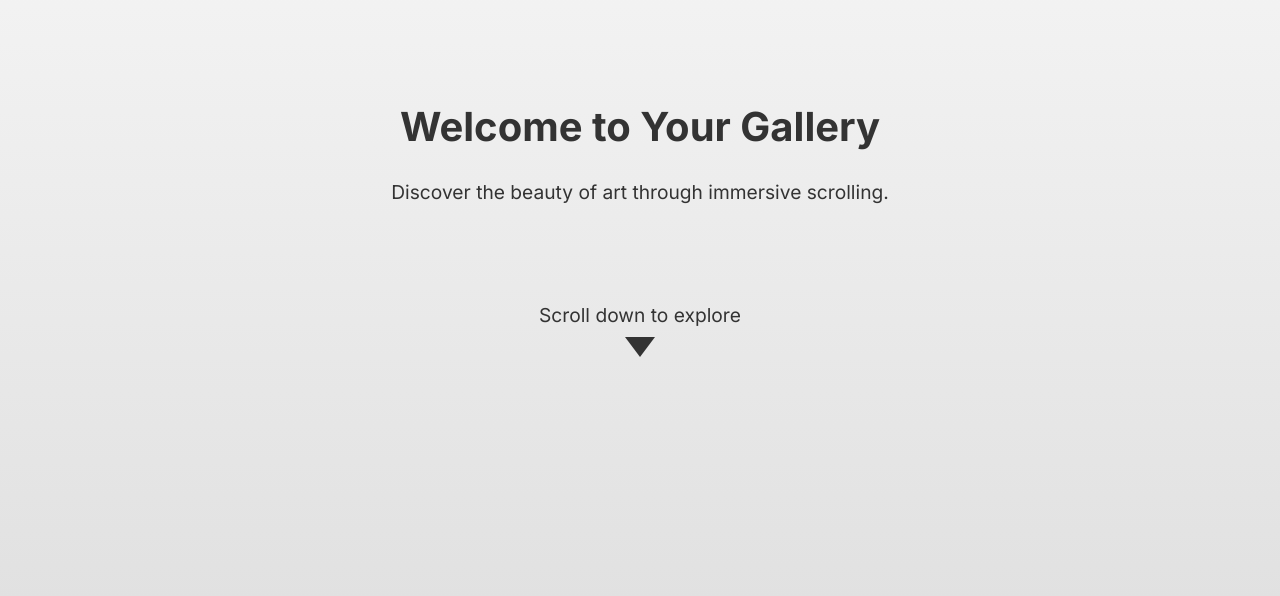
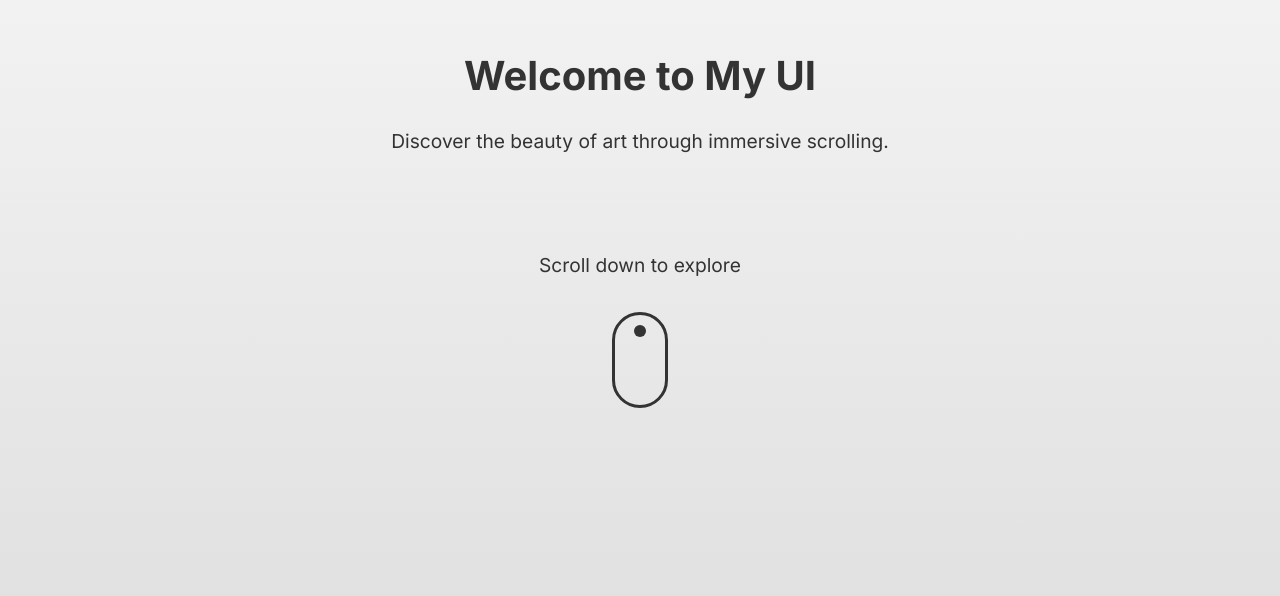
Before and after one commit to priyadarshss/My-UI, a Next.js app: page /gallery in a window 1280 px wide. Shown: the part 204-800 px from the top of the page. Built offline with nearby package versions, Linux system fonts and the light colour scheme; grey boxes are pictures that could not be loaded.

Commit message:
refactor: add gallery to landing

```diff
--- a/src/app/gallery/page.js
+++ b/src/app/gallery/page.js
@@ -60,11 +60,11 @@ export default function Home() {
   return (
     <main className={styles.main}>
       <div className={styles.intro}>
-        <h1>Welcome to Your Gallery</h1>
+        <h1>Welcome to My UI</h1>
         <p>Discover the beauty of art through immersive scrolling.</p>
         <div className={styles.scrollIndicator}>
           <span>Scroll down to explore</span>
-          <div className={styles.arrow}></div>
+          <div className={styles.mouse}></div>
         </div>
       </div>
       {/* <div className={styles.spacer}></div> */}
@@ -78,6 +78,8 @@ export default function Home() {
       <div className={styles.additionalContent}>
         <h2>Explore Beyond the Art</h2>
         <p>Immerse yourself in a journey that goes beyond the canvas.</p>
+        <h3 style={{marginTop: '100px'}}>Keep scrolling </h3>
+        <div className={styles.scroll} />
       </div>
     </main>
   )
--- a/src/app/gallery/page.module.scss
+++ b/src/app/gallery/page.module.scss
@@ -1,5 +1,5 @@
 .main {
-  height: 100vh;
+  height: 100%;
 
   .intro {
     display: flex;
@@ -30,14 +30,6 @@
       span {
         font-size: 1.2em;
         margin-bottom: 10px;
-      }
-
-      .arrow {
-        width: 0;
-        height: 0;
-        border-left: 15px solid transparent;
-        border-right: 15px solid transparent;
-        border-top: 20px solid #333;
       }
     }
   }
@@ -108,3 +100,87 @@
 .spacer {
   height: 100vh;
 }
+
+.mouse {
+	width: 50px;
+	height: 90px;
+	border: 3px solid #333;
+	border-radius: 60px;
+	position: relative;
+  cursor: pointer;
+  margin-top: 25px;
+	&::before {
+		content: '';
+		width: 12px;
+		height: 12px;
+		position: absolute;
+		top: 10px;
+		left: 50%;
+		transform: translateX(-50%);
+		background-color: #333;
+		border-radius: 50%;
+		opacity: 1;
+		animation: wheel 2s infinite;
+		-webkit-animation: wheel 2s infinite;
+	}
+}
+
+@keyframes wheel {
+	to {
+		opacity: 0;
+		top: 60px;
+	}
+}
+
+@-webkit-keyframes wheel {
+	to {
+		opacity: 0;
+		top: 60px;
+	}
+}
+
+.scroll {
+	width: 60px;
+	height: 60px;
+	border: 2px solid #333;
+	border-radius: 50%;
+	position: relative;
+	animation: down 2s infinite;
+	-webkit-animation: down 2s infinite;
+  margin-top: 25px;
+	&::before {
+		content: '';
+		position: absolute;
+		top: 15px;
+		left: 18px;
+		width: 18px;
+		height: 18px;
+		border-left: 2px solid #333;
+  	border-bottom: 2px solid #333;
+		transform: rotate(-45deg);
+	}
+}
+
+@keyframes down {
+	0% {
+		transform: translate(0);
+	}
+	20% {
+		transform: translateY(30px);
+	}
+	40% {
+		transform: translate(0);
+	}
+}
+
+@-webkit-keyframes down {
+	0% {
+		transform: translate(0);
+	}
+	20% {
+		transform: translateY(15px);
+	}
+	40% {
+		transform: translate(0);
+	}
+}
--- a/src/components/Footer/style.module.scss
+++ b/src/components/Footer/style.module.scss
@@ -23,6 +23,6 @@
     }
   }
   p {
-    color: #494136;
+    color: #5b554d;
   }
 }
```
Also changed, not shown: src/app/page.js (+8 -3 lines), src/data/index.js (+16 -16 lines).
